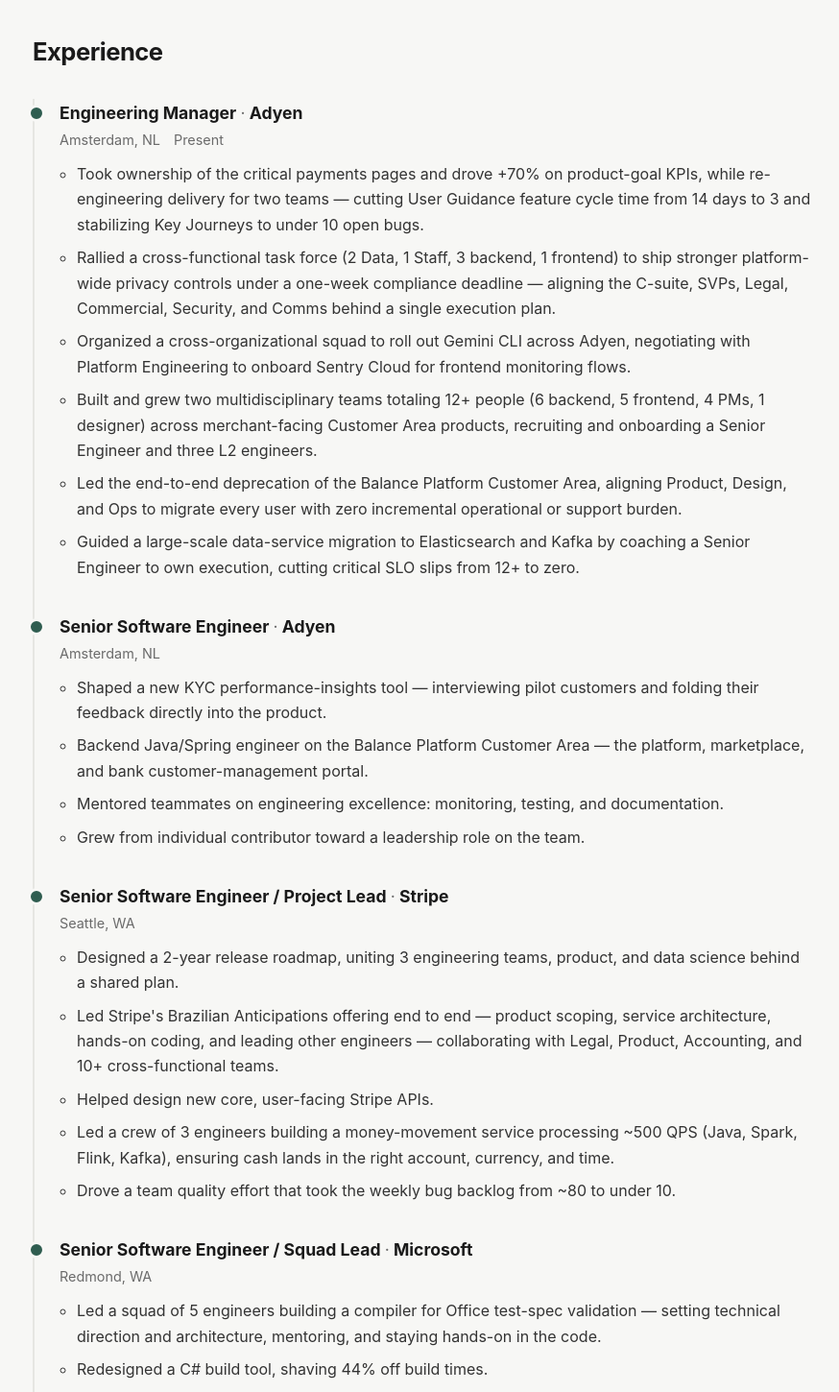
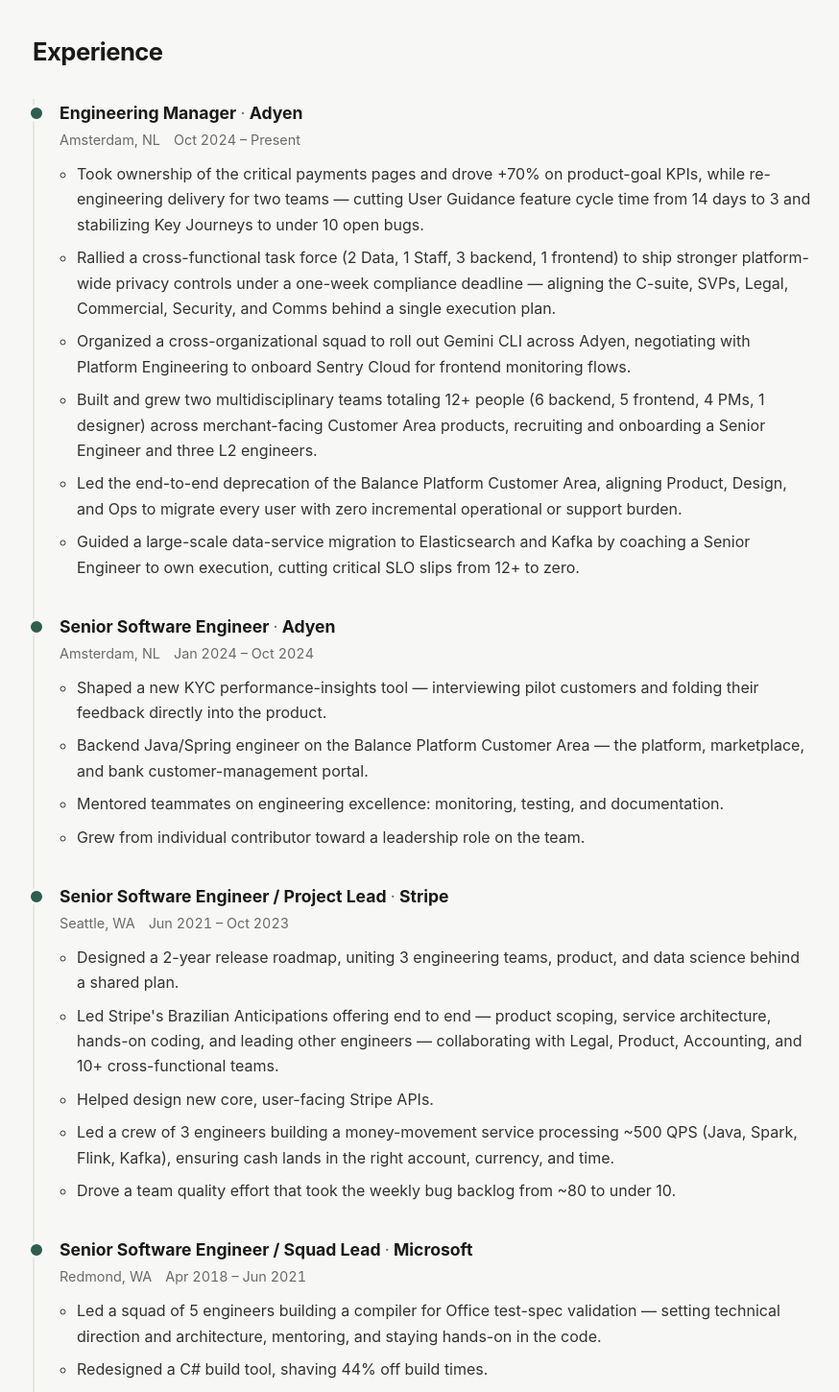
Before and after one commit to john-patterson/john-patterson.github.io, a React (Vite) app: page / in a window 1280 px wide. Shown: the part 2680-4130 px from the top of the page at 96% size, without its empty margins (200-1074 px from the left). Built offline with nearby package versions, Linux system fonts and the light colour scheme.

Commit message:
fix todos

```diff
--- a/src/data/jobs.ts
+++ b/src/data/jobs.ts
@@ -1,14 +1,11 @@
 import type { Job } from "./types";
 
-// Rebuilt from John_Resume_Mar_2026.pdf. Two kinds of items need John's eyes before publishing:
-//   * `period` is filled only where a date range was known; recent roles are left blank.
-//   * bullets tagged `// verify` were partially truncated during PDF text extraction.
 export const jobs: Job[] = [
   {
     company: "Adyen",
     title: "Engineering Manager",
     location: "Amsterdam, NL",
-    period: "Present",
+    period: "Oct 2024 – Present",
     highlights: [
       "Took ownership of the critical payments pages and drove +70% on product-goal KPIs, while re-engineering delivery for two teams — cutting User Guidance feature cycle time from 14 days to 3 and stabilizing Key Journeys to under 10 open bugs.",
       "Rallied a cross-functional task force (2 Data, 1 Staff, 3 backend, 1 frontend) to ship stronger platform-wide privacy controls under a one-week compliance deadline — aligning the C-suite, SVPs, Legal, Commercial, Security, and Comms behind a single execution plan.",
@@ -22,31 +19,34 @@
     company: "Adyen",
     title: "Senior Software Engineer",
     location: "Amsterdam, NL",
+    period: "Jan 2024 – Oct 2024",
     highlights: [
       "Shaped a new KYC performance-insights tool — interviewing pilot customers and folding their feedback directly into the product.",
       "Backend Java/Spring engineer on the Balance Platform Customer Area — the platform, marketplace, and bank customer-management portal.",
       "Mentored teammates on engineering excellence: monitoring, testing, and documentation.",
-      "Grew from individual contributor toward a leadership role on the team.", // verify
+      "Grew from individual contributor toward a leadership role on the team.",
     ],
   },
   {
     company: "Stripe",
     title: "Senior Software Engineer / Project Lead",
     location: "Seattle, WA",
+    period: "Jun 2021 – Oct 2023",
     highlights: [
       "Designed a 2-year release roadmap, uniting 3 engineering teams, product, and data science behind a shared plan.",
       "Led Stripe's Brazilian Anticipations offering end to end — product scoping, service architecture, hands-on coding, and leading other engineers — collaborating with Legal, Product, Accounting, and 10+ cross-functional teams.",
       "Helped design new core, user-facing Stripe APIs.",
       "Led a crew of 3 engineers building a money-movement service processing ~500 QPS (Java, Spark, Flink, Kafka), ensuring cash lands in the right account, currency, and time.",
-      "Drove a team quality effort that took the weekly bug backlog from ~80 to under 10.", // verify
+      "Drove a team quality effort that took the weekly bug backlog from ~80 to under 10.",
     ],
   },
   {
     company: "Microsoft",
     title: "Senior Software Engineer / Squad Lead",
     location: "Redmond, WA",
+    period: "Apr 2018 – Jun 2021",
     highlights: [
-      "Led a squad of 5 engineers building a compiler for Office test-spec validation — setting technical direction and architecture, mentoring, and staying hands-on in the code.", // verify
+      "Led a squad of 5 engineers building a compiler for Office test-spec validation — setting technical direction and architecture, mentoring, and staying hands-on in the code.",
       "Redesigned a C# build tool, shaving 44% off build times.",
       "Improved caching, tripling system capacity ($3m+ savings) and eliminating the most common errors.",
       "Worked on a C# automation platform used by 1,700 engineers to run 10m jobs daily.",
```
